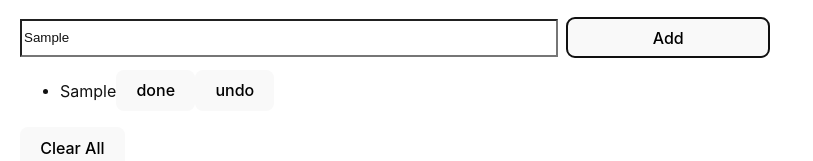
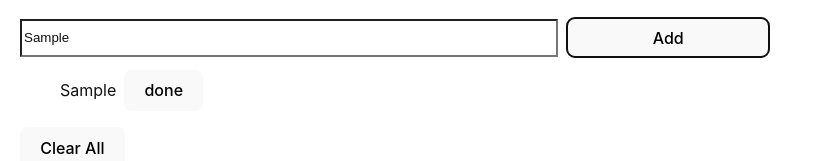
Before and after one commit to Fuka0102/todoapp, a React (Vite) app: page / in a window 1280 px wide. Both pictures are taken after typing "Sample" into the empty fields and a click on the button "Add". Shown: the part 305-466 px from the top of the page, without its empty margins (0-813 px from the left). Built offline with nearby package versions, Linux system fonts and the light colour scheme.

Commit message:
undo押下時の処理を修正

```diff
--- a/src/App.css
+++ b/src/App.css
@@ -25,3 +25,35 @@
   margin-left: 8px;
   width: 30%;
 }
+
+.todo_list-item {
+  display: flex;
+  align-items: center;
+}
+
+.todo_list-item.is-done .todo_list-text {
+  text-decoration: line-through;
+  color: #ccc;
+}
+
+.todo_list-item + .todo_list-item {
+  margin-top: 16px;
+}
+
+.todo_list-item_button_wrapper {
+  margin-left: 8px;
+}
+
+.todo_list-done_button {
+  display: none;
+}
+.todo_list-done_button.is-visible {
+  display: block;
+}
+
+.todo_list-undo_button {
+  display: none;
+}
+.todo_list-undo_button.is-visible {
+  display: block;
+}
--- a/src/App.jsx
+++ b/src/App.jsx
@@ -15,14 +15,15 @@ function App() {
     setTodos(newTodos);
   };
 
-  const onClickDoneButton = (e) => {
+  const onClickButton = (e) => {
     const target = e.currentTarget;
     const targetTodo = target.closest('li');
-    const targetUndoButton = target.nextElementSibling;
+    const targetButton =
+      target.getAttribute('data-button-role') === 'done' ? target.nextElementSibling : target.previousElementSibling;
 
     target.classList.toggle('is-visible');
     targetTodo.classList.toggle('is-done');
-    targetUndoButton.classList.toggle('is-visible');
+    targetButton.classList.toggle('is-visible');
   };
 
   const onClickAllDeleteButton = () => {
@@ -32,7 +33,7 @@ function App() {
   return (
     <div className='wrapper'>
       <InputTodo value={todoText} onChange={onChangeTodoText} onClick={onClickRegistButton} />
-      <TodoList target={todos} onClick={onClickDoneButton} />
+      <TodoList target={todos} onClick={onClickButton} />
       <AllClearButton onClick={onClickAllDeleteButton} class={todos.length > 0 ? 'is-active' : ''} />
     </div>
   );
--- a/src/components/TodoList.jsx
+++ b/src/components/TodoList.jsx
@@ -4,23 +4,28 @@ function TodoList(props) {
   const { target, onClick } = props;
   return (
     <>
-      <div>
-        <ul>
+      <ul className='todo_list'>
         {target.map((item, index) => {
           return (
-              <li key={index}>
-                {item}
-                <button type='button' onClick={onClick} className='is-visible'>
+            <li key={index} className='todo_list-item'>
+              <span className='todo_list-text'>{item}</span>
+              <div className='todo_list-item_button_wrapper'>
+                <button
+                  type='button'
+                  onClick={onClick}
+                  className='todo_list-done_button is-visible'
+                  data-button-role='done'
+                >
                   done
                 </button>
-                <button type='button' onClick={onClick}>
+                <button type='button' onClick={onClick} className='todo_list-undo_button' data-button-role='undo'>
                   undo
                 </button>
+              </div>
             </li>
           );
         })}
       </ul>
-      </div>
     </>
   );
 }
```
Lines whose indentation alone changed are shown as unchanged.
